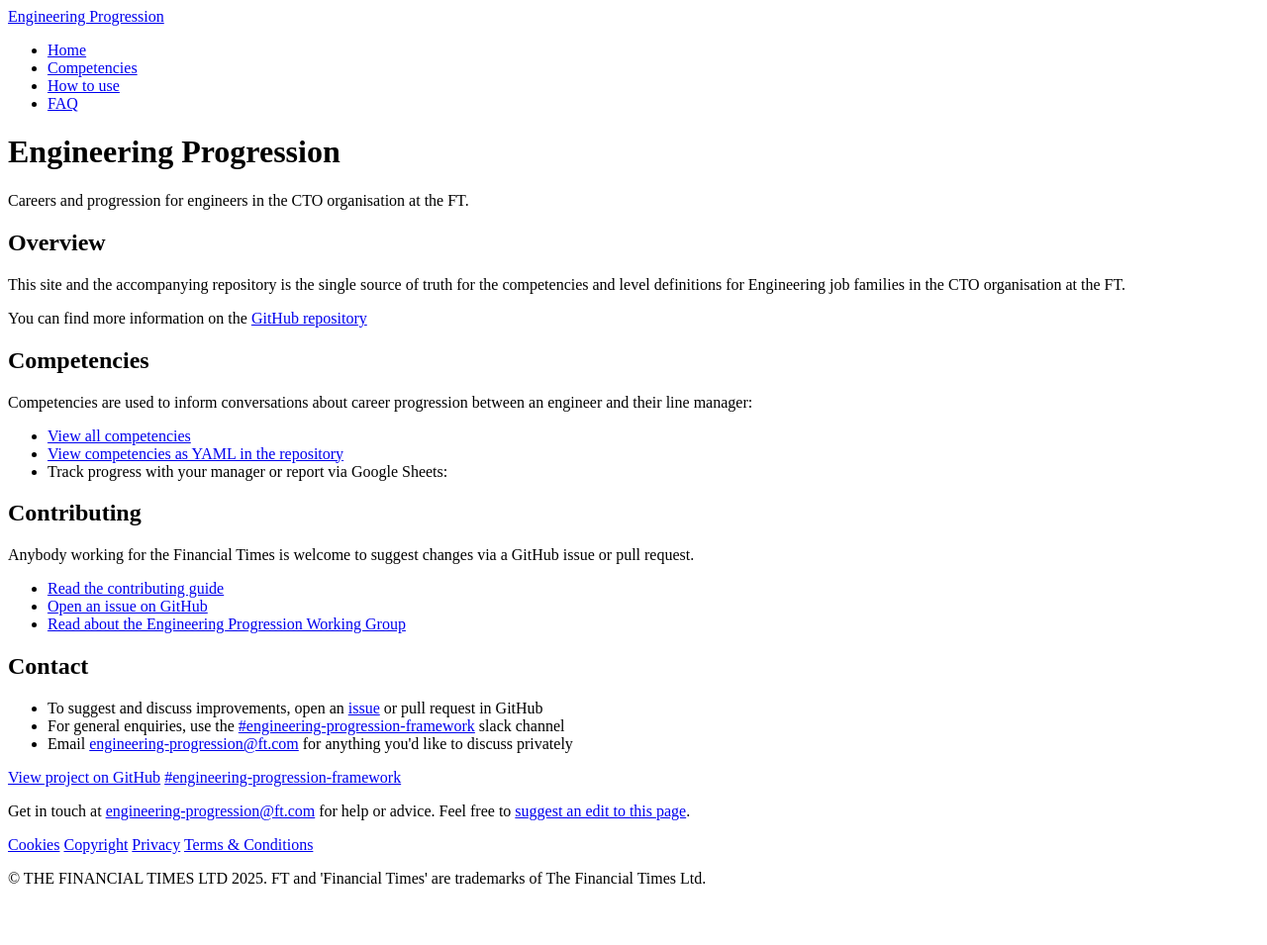
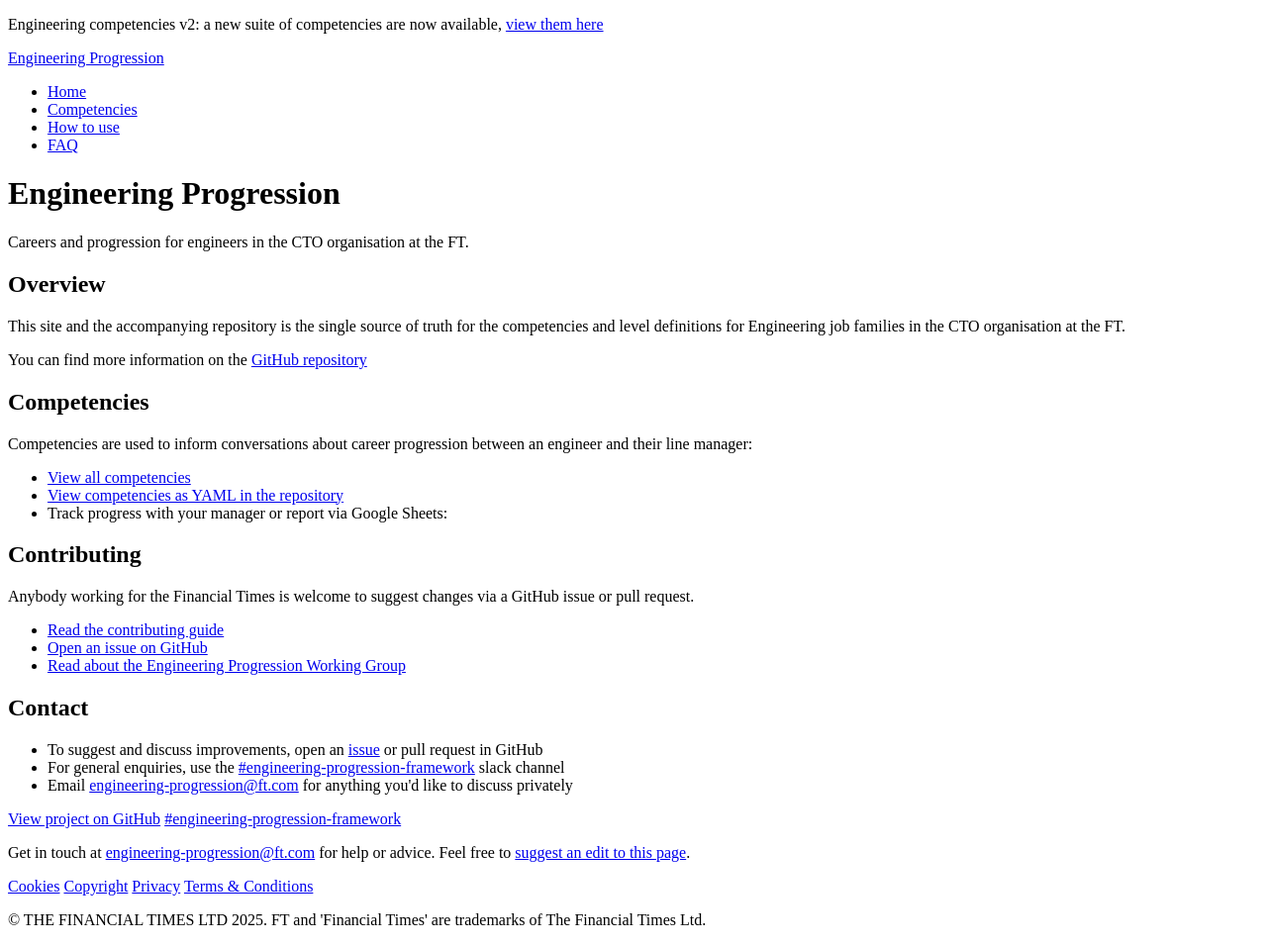
Before and after one commit to Financial-Times/engineering-progression, a Jekyll site: the page built from site/pages/home.html, in a window 1280 px wide. Shown: the whole page at 99% size. Built offline with Jekyll 4.4.1, drawn with Linux system fonts in a browser that asks for light colours; a style sheet for code colours, icons or effects is not loaded; before the commit the page ends 913 px from its top, so only the background shows below that.

Commit message:
Add a V2 banner to announce the update
This can include more information later

```diff
--- /dev/null
+++ b/site/_includes/v2-banner.html
@@ -0,0 +1,10 @@
+<div class="o-message o-message--notice o-message--warning-light" data-o-component="o-message" data-close="false">
+	<div class="o-message__container">
+		<div class="o-message__content">
+			<p class="o-message__content-main">
+				<span class="o-message__content-highlight">Engineering competencies v2:</span>
+				a new suite of competencies are now available, <a href="/competencies/">view them here</a>
+			</p>
+		</div>
+	</div>
+</div>
--- a/site/_layouts/default.html
+++ b/site/_layouts/default.html
@@ -59,6 +59,7 @@
 	<div class="o-layout {% if layout.o_layout_type %}o-layout--{{layout.o_layout_type}}{% else %}o-layout--docs{% endif %}" data-o-component="o-layout">
 
 		<div class="o-layout__header">
+			{% include v2-banner.html %}
 			{% include header.html %}
 		</div>
 
```
